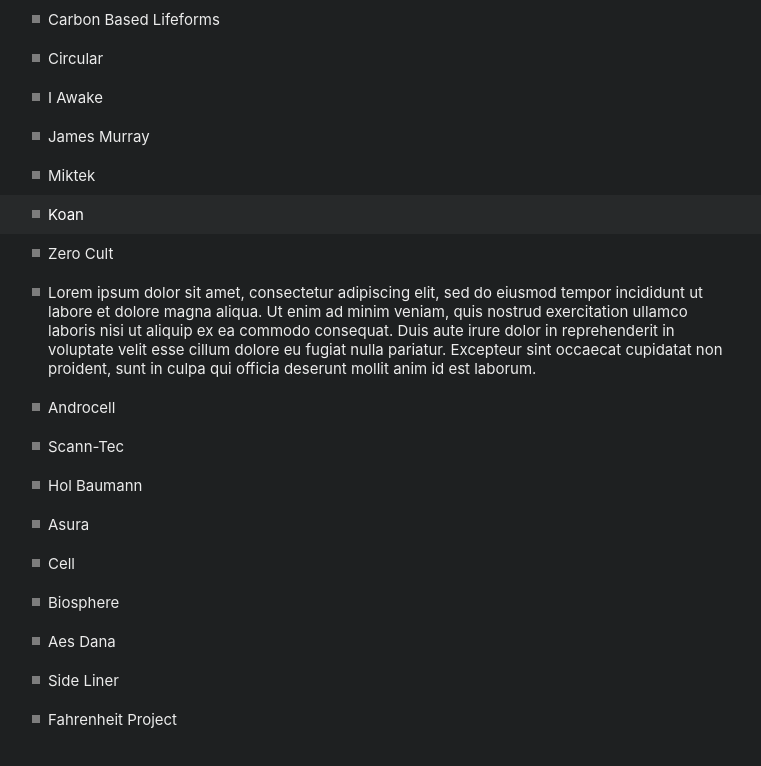
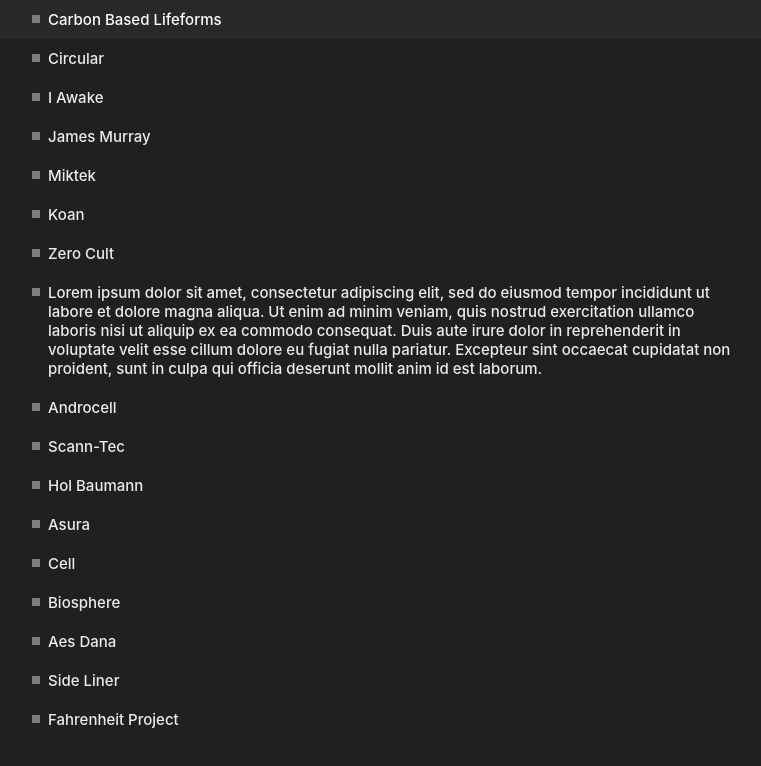
Before and after one commit to ilyaivanov/nested-rhino, a website built with webpack: page public/index.html in a window 1280 px wide. Shown: the whole page, without its empty margins (258-1019 px from the left). Built offline with nearby package versions, Linux system fonts and the light colour scheme.

Commit message:
Ability to select different items

```diff
--- a/src/html.ts
+++ b/src/html.ts
@@ -1,11 +1,13 @@
 type Props = {
   children?: (Node | string)[] | string;
-  class?: string;
+  className?: string;
+  id?: string;
 };
 export function div(props: Props) {
   const res = document.createElement("div");
 
-  if (props.class) res.className = props.class;
+  if (props.className) res.className = props.className;
+  if (props.id) res.id = props.id;
 
   const { children } = props;
   if (children) {
--- a/src/index.scss
+++ b/src/index.scss
@@ -20,6 +20,8 @@ body {
     "Ubuntu", "Cantarell", "Fira Sans", "Droid Sans", "Helvetica Neue",
     sans-serif;
   font-size: 15px;
+
+  font-weight: 500;
 }
 
 .row {
@@ -38,5 +40,7 @@ body {
   height: 8px;
   background-color: $secondary-color;
   margin-right: 8px;
+
+  // this depends on text font-size (centering now by eye)
   margin-top: 5px;
 }
--- a/src/index.ts
+++ b/src/index.ts
@@ -1,36 +1,63 @@
+import { lorem } from "./utils";
 import { div } from "./html";
-import { lorem } from "./utils";
+import { Item, getItemAbove, getItemBelow, item } from "./tree";
 import "./index.scss";
 
-const items = [
-  "Carbon Based Lifeforms",
-  "Circular",
-  "I Awake",
-  "James Murray",
-  "Miktek",
-  "Koan",
-  "Zero Cult",
-  lorem,
-  "Androcell",
-  "Scann-Tec",
-  "Hol Baumann",
-  "Asura",
-  "Cell",
-  "Biosphere",
-  "Aes Dana",
-  "Side Liner",
-  "Fahrenheit Project",
-];
+const root = item("Root", [
+  item("Carbon Based Lifeforms"),
+  item("Circular"),
+  item("I Awake"),
+  item("James Murray"),
+  item("Miktek"),
+  item("Koan"),
+  item("Zero Cult"),
+  item(lorem),
+  item("Androcell"),
+  item("Scann-Tec"),
+  item("Hol Baumann"),
+  item("Asura"),
+  item("Cell"),
+  item("Biosphere"),
+  item("Aes Dana"),
+  item("Side Liner"),
+  item("Fahrenheit Project"),
+]);
 
 function renderApp() {
   return div({
-    children: items.map((itemTitle, index) =>
+    children: root.children!.map((item) =>
       div({
-        class: `row ${index == 5 ? "selected" : ""}`,
-        children: [div({ class: "icon" }), itemTitle],
+        id: item.id,
+        className: `row`,
+        children: [div({ className: "icon" }), item.text],
       })
     ),
   });
 }
 
 document.body.append(renderApp());
+
+let selectedItem: Item | undefined = undefined;
+
+function selectItem(item: Item | undefined) {
+  if (!item) return;
+
+  if (selectedItem) {
+    document.getElementById(selectedItem.id)?.classList.remove("selected");
+  }
+
+  selectedItem = item;
+  document.getElementById(selectedItem.id)?.classList.add("selected");
+}
+
+window.addEventListener("keydown", (e) => {
+  if (!selectedItem) {
+    selectItem(root.children ? root.children[0] : undefined);
+    return;
+  }
+
+  if (e.code === "ArrowDown") selectItem(getItemBelow(selectedItem));
+  if (e.code === "ArrowUp") selectItem(getItemAbove(selectedItem));
+});
+
+selectItem(root.children![0]);
--- /dev/null
+++ b/src/tree.ts
@@ -0,0 +1,36 @@
+export type Item = {
+  text: string;
+  id: string;
+  children?: Item[];
+  parent?: Item;
+};
+
+export function item(text: string, children?: Item[]): Item {
+  const res = { text, id: Math.random() + "", children };
+  if (children) for (const child of children) child.parent = res;
+  return res;
+}
+
+export function getItemAbove(item: Item) {
+  const context = getContext(item);
+  return context[context.indexOf(item) - 1];
+}
+export function getItemBelow(item: Item) {
+  const context = getContext(item);
+  return context[context.indexOf(item) + 1];
+}
+
+function getContext(item: Item) {
+  if (item.parent) {
+    const context = item.parent.children;
+
+    if (!context)
+      throw new Error(
+        `'${item.text}' references a parent '${item.parent.text}' without children`
+      );
+    return context;
+  }
+  throw new Error(
+    `Attempt to get context from '${item.text}' which doesn't have a parent`
+  );
+}
```
Also changed, not shown: public/favicon.svg.
